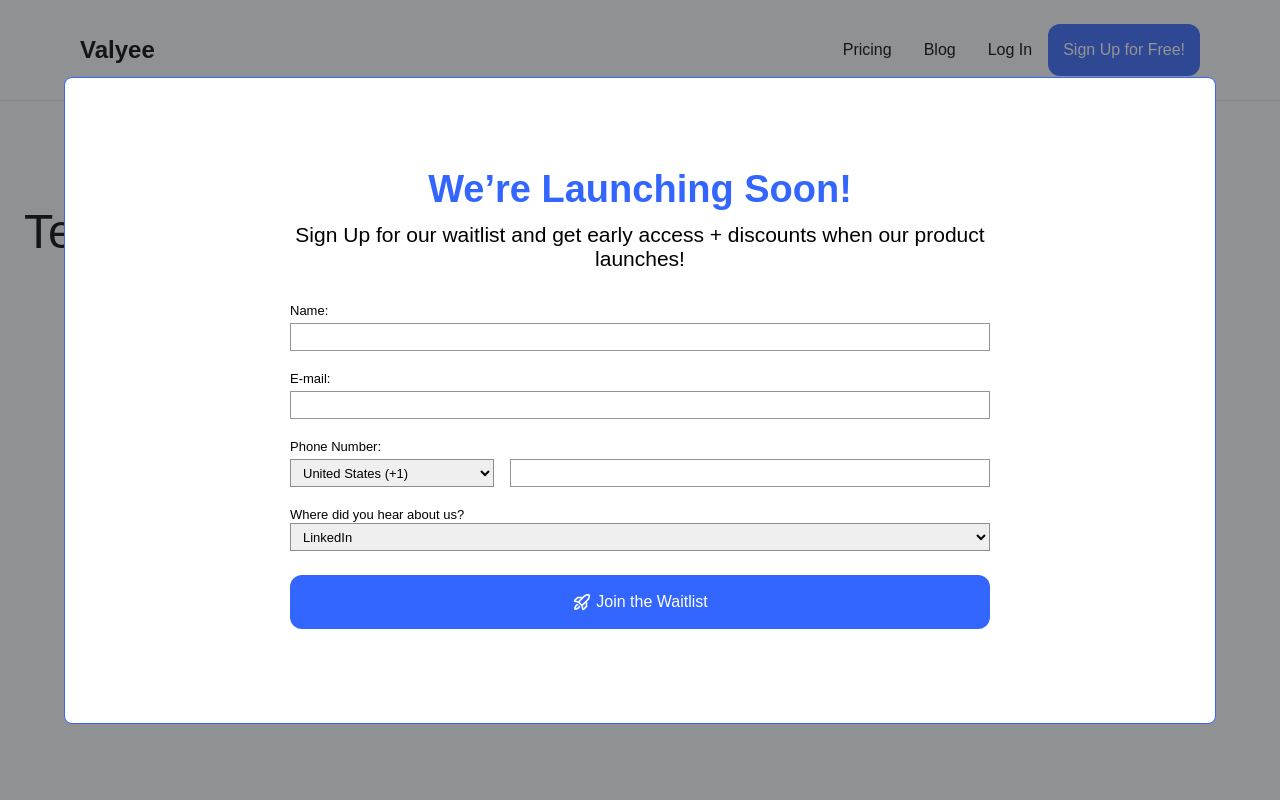
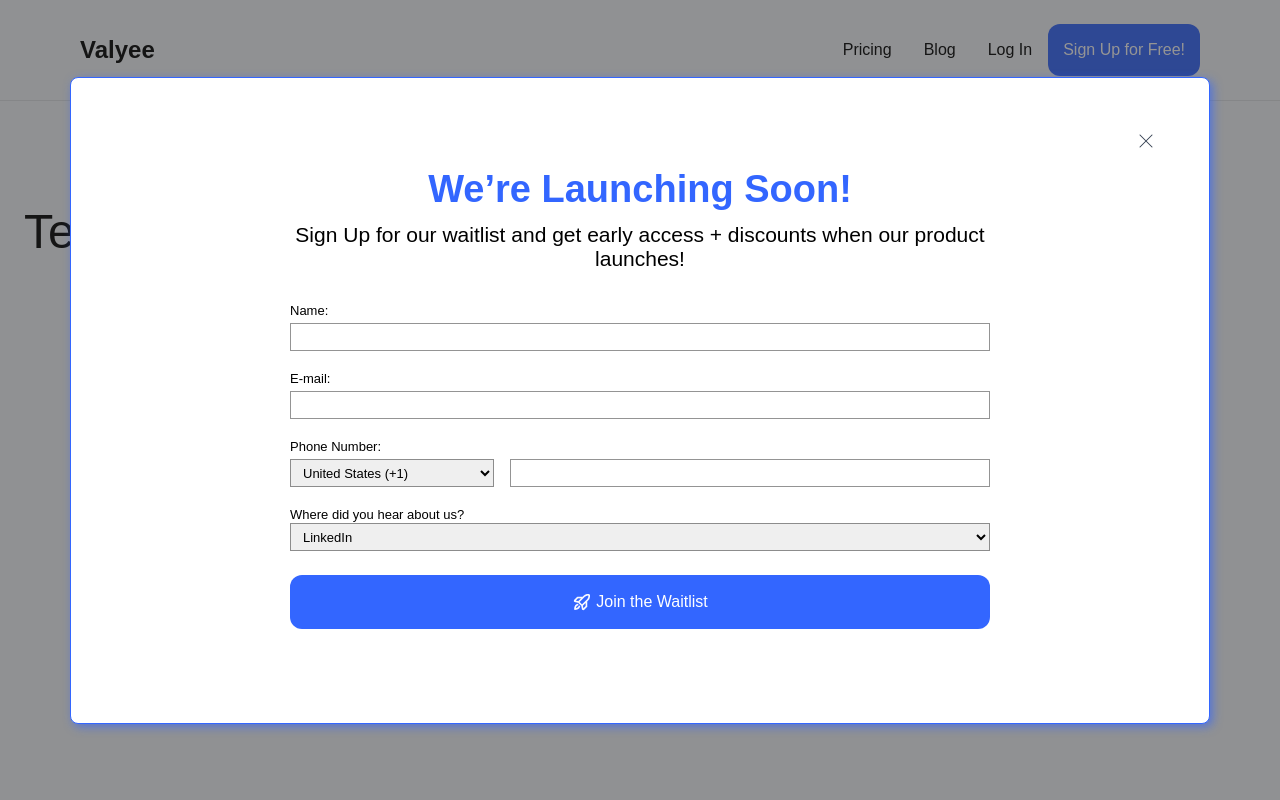
Before and after one commit to codewizard870/valyee, a React (Create React App) app: page /terms in a window 1280 px wide. Both pictures are taken after a click on the element "Log In". Shown: the top 800 px of the page. Built offline with nearby package versions, Linux system fonts and the light colour scheme.

Commit message:
new menu style

```diff
--- a/src/App.tsx
+++ b/src/App.tsx
@@ -25,7 +25,7 @@ function App() {
       <Footer />
 
       <JoinWaitList />
-      <MobileMenu />
+      {/* <MobileMenu /> */}
     </div>
   );
 }
--- a/src/components/header/index.tsx
+++ b/src/components/header/index.tsx
@@ -11,16 +11,18 @@ type HeaderProps = {};
 const Header: React.FC<HeaderProps> = ({}) => {
   const navigate = useNavigate();
   const dispatch = useAppDispatch();
+  const isOpen = useAppSelector((state) => state.globalState.bMobileMenu);
 
   const onClickSignup = () => {
     dispatch(toggleWaitList(true));
   };
 
   const onClickMobileMenu = () => {
-    dispatch(toggleMobileMenu(true));
+    dispatch(toggleMobileMenu(!isOpen));
   };
   return (
-    <div className="fixed top-0 z-20 flex justify-between w-full px-6 py-6 border-b md:px-20 bg-gray-2 border-b-gray-1/10">
+    <div className="fixed top-0 z-30 w-full bg-gray-2">
+      <div className="flex justify-between w-full px-6 py-6 border-b md:px-20 bg-gray-2 border-b-gray-1/10">
         <div
           className="flex items-center gap-2 cursor-pointer"
           onClick={() => navigate("/")}
@@ -50,9 +52,31 @@ const Header: React.FC<HeaderProps> = ({}) => {
             Sign Up for Free!
           </button>
           <div className="md:hidden" onClick={onClickMobileMenu}>
+            {isOpen ? (
+              <img src="/assets/header/close.svg" className="w-6" />
+            ) : (
               <img src="/assets/header/menu.svg" className="w-6" />
+            )}
           </div>
         </div>
+      </div>
+      {isOpen && (
+        <div className="flex flex-col items-center gap-5 py-8 border-b md:hidden border-b-gray-1/20">
+          {ROUTES.map((route, index) => (
+            <a href={route.href} key={index}>
+              <span className="text-sm font-semibold md:block md:text-base text-primary-default">
+                {route.label}
+              </span>
+            </a>
+          ))}
+          <span
+            className="text-sm font-semibold cursor-pointer md:block md:text-base text-primary-default"
+            onClick={onClickSignup}
+          >
+            Log In
+          </span>
+        </div>
+      )}
     </div>
   );
 };
--- a/src/components/modal/waitList.tsx
+++ b/src/components/modal/waitList.tsx
@@ -25,9 +25,16 @@ const JoinWaitList = () => {
     >
       <div className="flex items-center justify-center w-full h-full">
         <div
-          className={`w-[90vw] h-[540px] md:h-[647px] border border-primary-default flex justify-center items-center px-4 md:px-0 bg-white rounded-lg`}
+          className={`relative w-[90vw] h-[540px]  md:w-[1140px] md:h-[647px] border border-primary-default flex justify-center items-center px-4 md:px-0 bg-white rounded-lg  shadow-5xl`}
           onClick={(e) => e.stopPropagation()}
         >
+          <div
+            className="absolute p-4 rounded-full cursor-pointer top-10 right-10 hover:bg-primary-default/10"
+            onClick={() => dispatch(toggleWaitList(false))}
+          >
+            <img src="/assets/joinwaitlist/close.png" />
+          </div>
+
           <div className="w-[700px]">
             <p className="text-3xl md:text-[38px] font-semibold text-primary-default text-center">
               We’re Launching Soon!
@@ -45,7 +52,9 @@ const JoinWaitList = () => {
               <input className="w-full mt-1 border border-black/50 focus-visible:outline-none h-7 text-xs md:text-[13px] px-2" />
             </div>
             <div className="mt-5">
-              <p className="text-xs md:text-[13px] font-medium">Phone Number:</p>
+              <p className="text-xs md:text-[13px] font-medium">
+                Phone Number:
+              </p>
               <div className="flex w-full gap-4 mt-1 ">
                 <select
                   className="text-xs md:text-[13px] border border-black/50 focus-visible:outline-none h-7 px-2"
@@ -69,7 +78,7 @@ const JoinWaitList = () => {
               </select>
             </div>
             <div className="w-full mt-6">
-              <JoinButton className="w-full"/>
+              <JoinButton className="w-full" />
             </div>
           </div>
         </div>
--- a/tailwind.config.js
+++ b/tailwind.config.js
@@ -27,6 +27,9 @@ module.exports = {
       web: "url('../public/images/home/left_web.svg')",
       "feature-line": "url('../public/images/features/feature_line_1.svg')",
     },
+    boxShadow: {
+      '5xl': '3px 3px 10px #3366FFa0',
+    }
   },
   plugins: [],
 };
```
Also changed, not shown: public/assets/header/close.svg (added), public/assets/joinwaitlist/close.png (added). Lines whose indentation alone changed are shown as unchanged.
